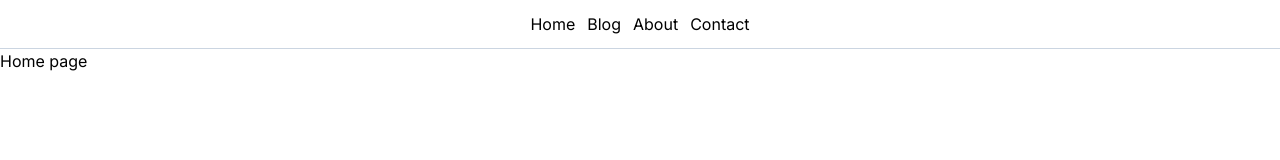
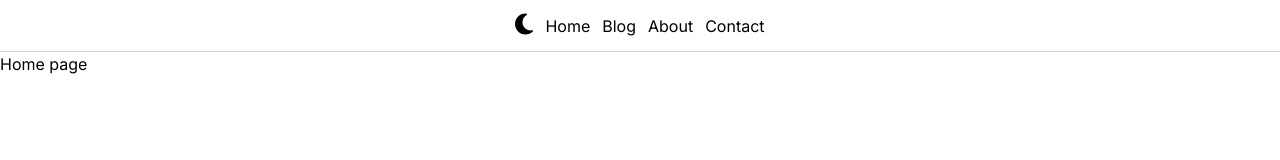
Before and after one commit to Mark-Alexis-Posadas/next-blog, a Next.js app: page / in a window 1280 px wide. Shown: the top 160 px of the page. Built offline with nearby package versions, Linux system fonts and the light colour scheme.

Commit message:
fix fontawesome icon large and added use toggle

```diff
--- a/app/(routes)/layout.tsx
+++ b/app/(routes)/layout.tsx
@@ -1,3 +1,9 @@
+// The following import prevents a Font Awesome icon server-side rendering bug,
+// where the icons flash from a very large icon down to a properly sized one:
+import "@fortawesome/fontawesome-svg-core/styles.css";
+// Prevent fontawesome from adding its CSS since we did it manually above:
+import { config } from "@fortawesome/fontawesome-svg-core";
+config.autoAddCss = false;
 import type { Metadata } from "next";
 import { Inter } from "next/font/google";
 import "../globals.css";
--- a/app/_components/nav.tsx
+++ b/app/_components/nav.tsx
@@ -1,10 +1,21 @@
+"use client";
+import Link from "next/link";
+import { useToggle } from "../_hooks/useToggle";
 import { navbarData } from "../_data/navbar";
-import Link from "next/link";
+import { FontAwesomeIcon } from "@fortawesome/react-fontawesome";
+import { faMoon, faSun } from "@fortawesome/free-solid-svg-icons";
 
 export default function Navbar() {
+  const { toggle, handleSetToggle } = useToggle();
   return (
     <nav className="p-3 flex items-center justify-center border-b border-slate-300">
       <ul className="flex items-center gap-3">
+        <button onClick={handleSetToggle}>
+          <FontAwesomeIcon
+            icon={toggle ? faSun : faMoon}
+            className="text-2xl cursor-pointer"
+          />
+        </button>
         {navbarData.map((data) => (
           <li key={data.id}>
             <Link href={data.path}>{data.title}</Link>
--- /dev/null
+++ b/app/_hooks/useToggle.ts
@@ -0,0 +1,11 @@
+import { useState } from "react";
+
+export const useToggle = () => {
+  const [toggle, setToggle] = useState<boolean>(false);
+
+  const handleSetToggle = () => {
+    setToggle((prevToggle) => !prevToggle);
+  };
+
+  return { toggle, handleSetToggle };
+};
--- a/package.json
+++ b/package.json
@@ -10,8 +10,11 @@
   },
   "dependencies": {
     "@fortawesome/fontawesome-free": "^6.6.0",
+    "@fortawesome/fontawesome-svg-core": "^6.6.0",
     "@fortawesome/free-brands-svg-icons": "^6.6.0",
     "@fortawesome/free-regular-svg-icons": "^6.6.0",
+    "@fortawesome/free-solid-svg-icons": "^6.6.0",
+    "@fortawesome/react-fontawesome": "^0.2.2",
     "next": "14.2.5",
     "react": "^18",
     "react-dom": "^18"
```
Also changed, not shown: 1 other file (tests, documents, lock files or other folders).
